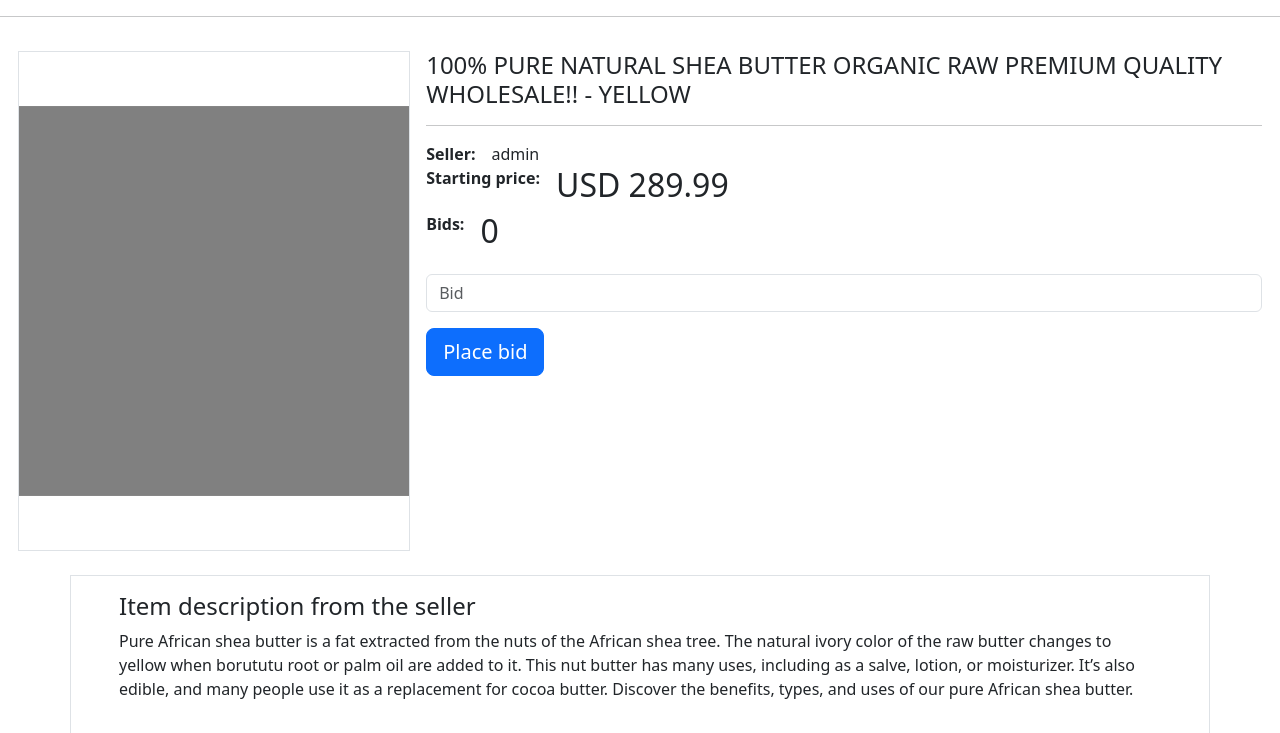
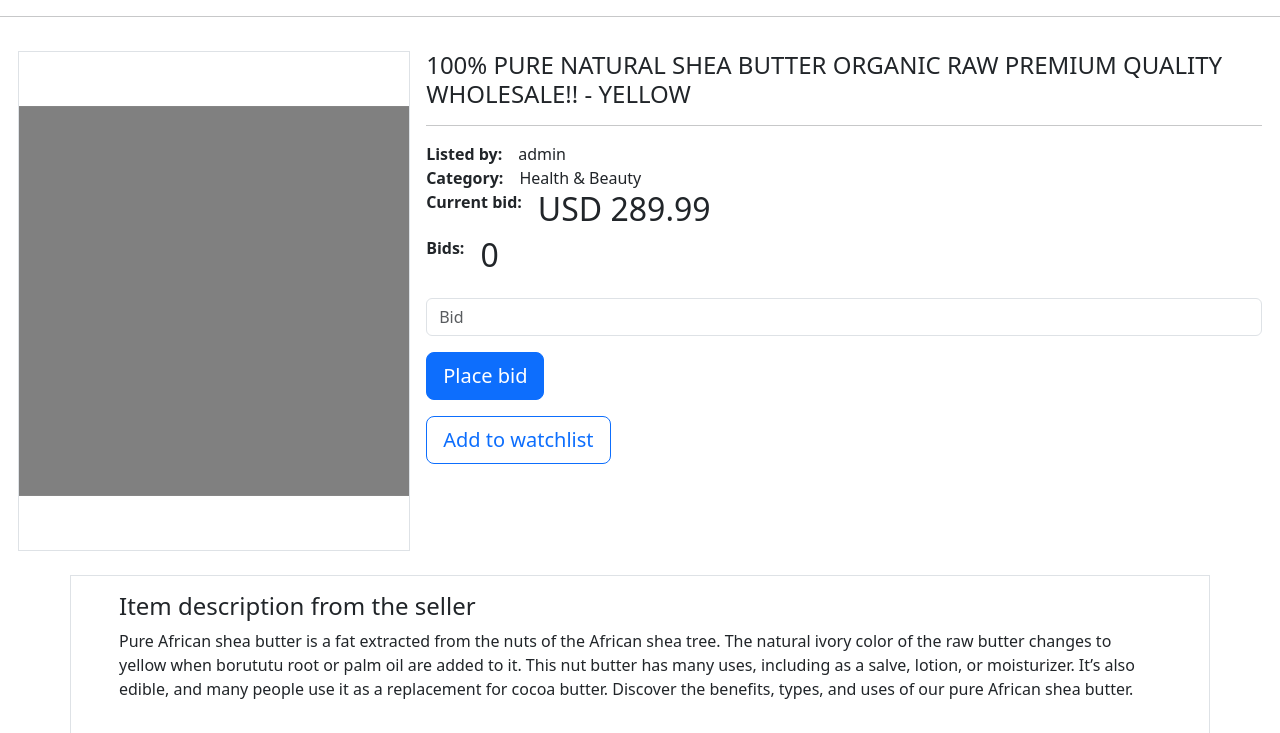
Before and after one commit to vtyurin89/cs50_commerce, a Django app: a page that uses commerce/auctions/templates/auctions/show_listing.html in a window 1280 px wide. Shown: the part 147-880 px from the top of the page. Run offline with Django 3.2, Linux system fonts and the light colour scheme; a user stored in the database is signed in; data comes from the database, SQL or seed files in the repository; both versions use the stored data as it was after the commit.

Commit message:
Version 0.08

```diff
--- a/commerce/auctions/forms.py
+++ b/commerce/auctions/forms.py
@@ -1,6 +1,7 @@
 from django import forms
 from django.core.exceptions import ValidationError
 from django.core.validators import MinValueValidator
+from django.db.models import Max
 
 from .models import *
 
@@ -10,6 +11,7 @@ class CreateListingForm(forms.ModelForm):
         validators=[MinValueValidator(0, message='Price cannot be negative!')],
         widget=forms.NumberInput(attrs={'class': 'form-control'})
     )
+
     class Meta:
         model = Listing
         fields = ['title', 'cat', 'price', 'description', 'image']
@@ -20,14 +22,34 @@ class CreateListingForm(forms.ModelForm):
                    'image': forms.URLInput(attrs={'class': 'form-control'}),
                    }
 
+    def clean(self):
+        cleaned_data = super().clean()
+
 
 class BidAmountForm(forms.ModelForm):
+    def __init__(self, *args, **kwargs):
+        self.listing = kwargs.pop("listing", None)
+        super(BidAmountForm, self).__init__(*args, **kwargs)
+
     bid_amount = forms.FloatField(
-        validators=[MinValueValidator(0, message='Cannot bid less than zero!')],
         widget=forms.NumberInput(attrs={'class': 'form-control',
                                                                   'name': 'bid_amount', 'placeholder': 'Bid'})
     )
 
+    def clean(self):
+        cleaned_data = super().clean()
+        errors = dict()
+        self.bid_amount = cleaned_data.get("bid_amount", 0)
+        self.price = self.listing.price
+        self.bid_max = Bid.objects.filter(listing=self.listing).aggregate(Max('bid_amount'))['bid_amount__max']
+        if self.bid_max and self.bid_amount <= self.bid_max:
+            errors['bid_amount'] = ValidationError('Your bid must be higher than current one!')
+        elif not self.bid_max and self.bid_amount < self.price:
+            errors['bid_amount'] = ValidationError('Your bid must be at least as large as the starting bid!')
+        if errors:
+            raise ValidationError(errors)
+
+
     class Meta:
         model = Bid
         fields = ['bid_amount',]
--- a/commerce/auctions/models.py
+++ b/commerce/auctions/models.py
@@ -53,7 +53,10 @@ class Bid(models.Model):
     timestamp = models.DateTimeField(auto_now_add=True, verbose_name='Timestamp')
 
     def __str__(self):
-        return f'{self.bidder} bet {self.bid_amount}'
+        return f'{self.bidder} bid {self.bid_amount}'
+
+    def usd_bid_amount(self):
+        return "USD {:,.2f}".format(self.bid_amount)
 
 
 class Comment(models.Model):
--- a/commerce/auctions/templates/auctions/show_listing.html
+++ b/commerce/auctions/templates/auctions/show_listing.html
@@ -17,9 +17,22 @@
     <div class="ms-3">
         <div><h4>{{ listing.title }}</h4></div>
         <hr>
-        <div><div class="d-inline-flex"><b>Seller:</b><div class="ms-3">{{ listing.creator }}</div></div></div>
-        <div><div class="d-inline-flex"><b>Starting price:</b><h2 class="ms-3">{{ listing.usd_price }}</h2></div></div>
+        <div><div class="d-inline-flex"><b>Listed by:</b><div class="ms-3">{{ listing.creator }}</div></div></div>
+        <div><div class="d-inline-flex"><b>Category:</b><div class="ms-3">{{ listing.cat }}</div></div></div>
+        <div><div class="d-inline-flex"><b>Current bid:</b><h2 class="ms-3">
+            {% if bids %}
+            {{ max_bid.usd_bid_amount }}
+            {% else %}
+            {{ listing.usd_price }}
+            {% endif %}
+
+        </h2></div></div>
+
         <div><div class="d-inline-flex"><b>Bids:</b><h2 class="ms-3">{{ bids.count }}</h2></div></div>
+
+        {% if max_bid and max_bid.bidder == request.user %}
+        <div><p>Your bid is the current bid.</p></div>
+        {% endif %}
 
         {% if user.is_authenticated %}
         <form method="post" class="mt-3">
@@ -31,6 +44,7 @@
              <div>{{ form.non_field_errors }}</div>
         <button type="submit" class="btn btn-primary btn-lg mt-3">Place bid</button>
         </form>
+        <button type="button" class="btn btn-outline-primary btn-lg mt-3">Add to watchlist</button>
         {% endif %}
 
     </div>
--- a/commerce/auctions/views.py
+++ b/commerce/auctions/views.py
@@ -3,6 +3,7 @@ from django.contrib.auth.decorators import login_required
 from django.core.exceptions import ObjectDoesNotExist
 from django.core.paginator import Paginator
 from django.db import IntegrityError
+from django.db.models import Max
 from django.http import HttpResponse, HttpResponseRedirect, Http404
 from django.shortcuts import render, redirect
 from django.urls import reverse
@@ -14,6 +15,9 @@ from .utils import check_cyrillic, translate_cyrillic, create_unique_slug
 """
 TODO
  - Add positive price validator
+ - Bids price - floatfield
+ - No null comments
+ - Make category optional
 """
 
 
@@ -155,24 +159,34 @@ def show_listing(request, listing_slug):
     except ObjectDoesNotExist:
         raise Http404
     bid_form = BidAmountForm(request.POST or None)
+
     if request.method=='POST':
         if 'bid_amount' in request.POST:
-            bid_form = BidAmountForm(request.POST)
+            bid_form = BidAmountForm(request.POST, listing=listing)
             if bid_form.is_valid():
+                new_bid = bid_form.save(commit=False)
+                new_bid.bidder = request.user
+                new_bid.listing = listing
+                new_bid.save()
                 return redirect('show_listing', listing_slug=listing_slug)
-        elif 'comment' in request.POST:
+
+        elif 'comment' in request.POST and request.POST['comment'] != '':
             new_comment = Comment.objects.create(
                 comment_text=request.POST['comment'],
                 comment_author=request.user,
                 listing=listing,
             )
             return redirect('show_listing', listing_slug=listing_slug)
-    bids = Bid.objects.filter(listing=listing)
+    bids = Bid.objects.filter(listing=listing).order_by("-bid_amount")
+    max_bid = None
+    if bids:
+        max_bid = bids[0]
     comments = Comment.objects.filter(listing=listing, is_active=True).order_by("-id")
     context = {
         'context_menu_pos': 1,
         'listing': listing,
         'bids': bids,
+        'max_bid': max_bid,
         'comments': comments,
         'bid_form': bid_form,
     }
```
Also changed, not shown: commerce/db.sqlite3.
